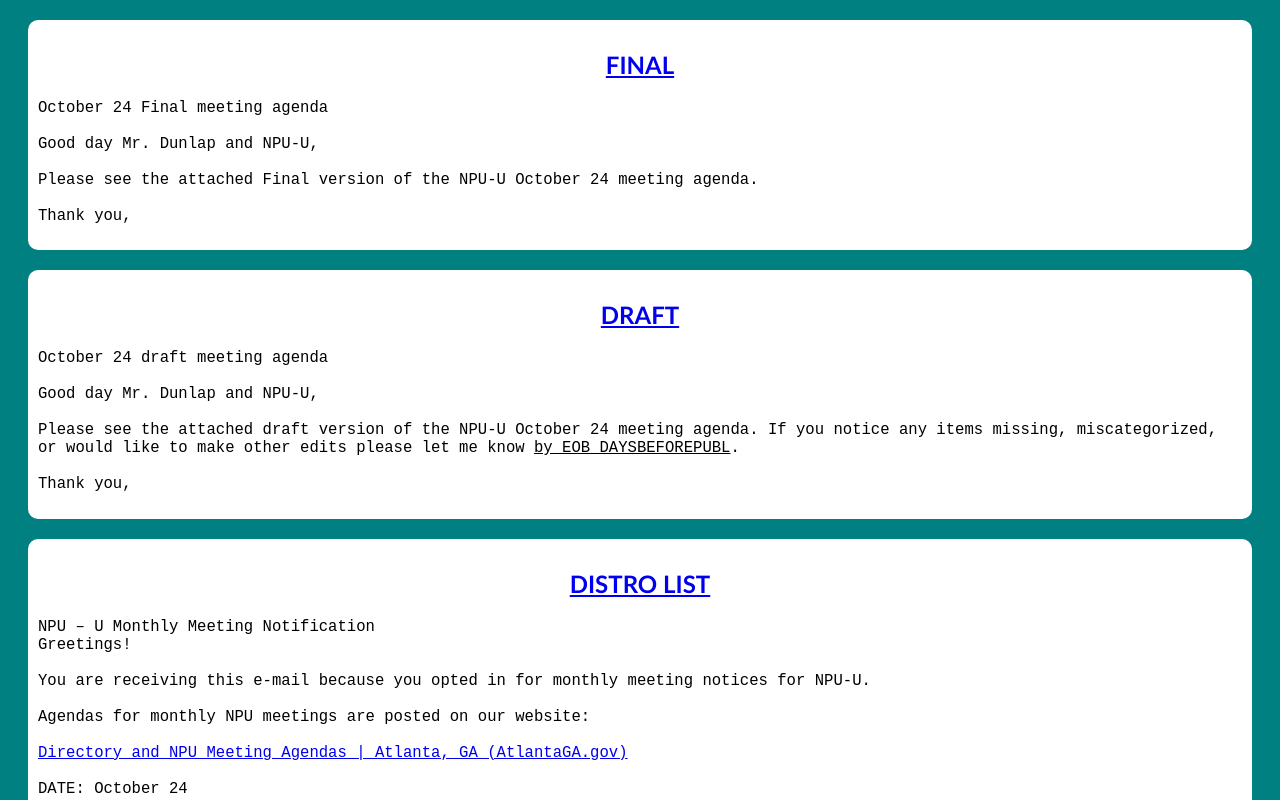
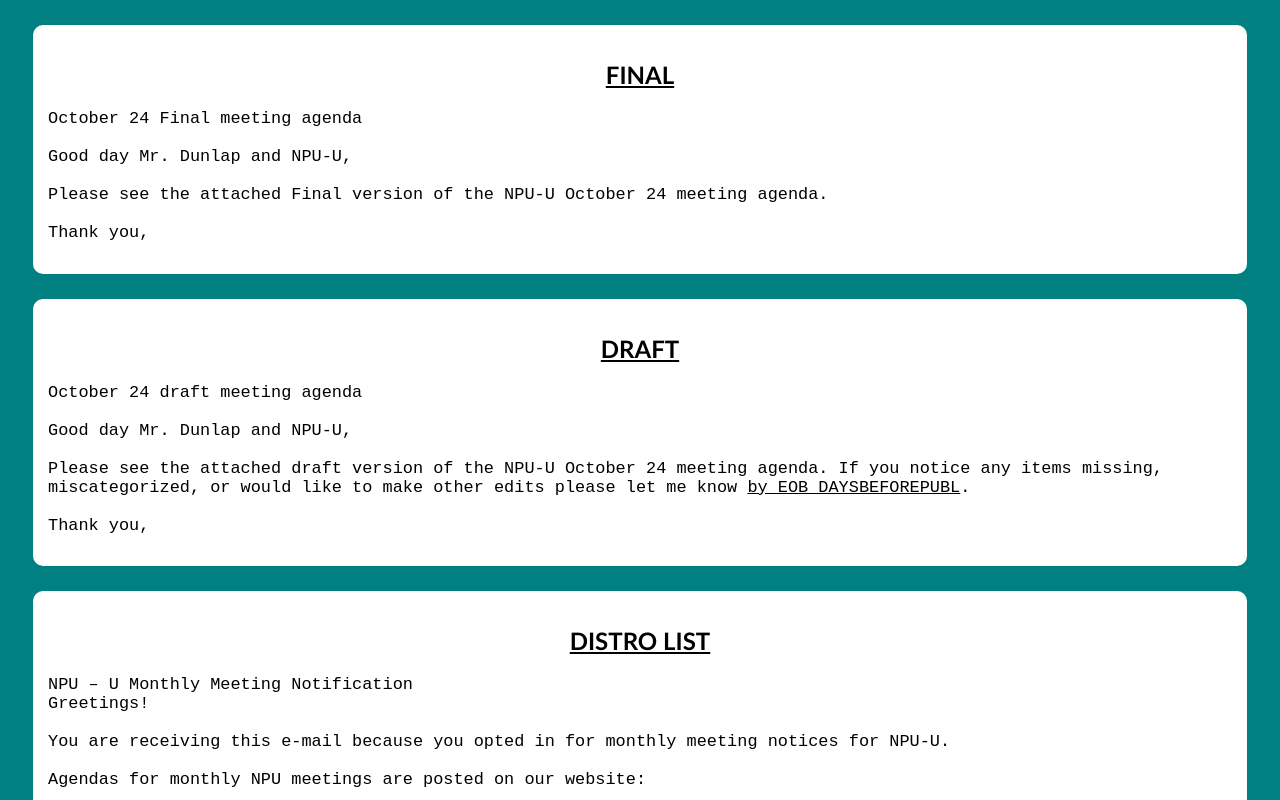
Before and after one commit to UrbaneD0ge/Code-Repos, a website: page NPUNGLR8R/DemoNPUscript.html in a window 1280 px wide. Shown: the top 800 px of the page. Drawn offline with Linux system fonts and the light colour scheme.

Commit message:
one style. yes.

```diff
--- a/NPUNGLR8R/style.css
+++ b/NPUNGLR8R/style.css
@@ -7,13 +7,13 @@
   background-color: white;
   /* width: 300px;
   height: 300px; */
-  margin: 20px;
+  margin: 25px;
   border-radius: 10px;
-  padding: 10px;
+  padding: 15px;
 }
 
 pre {
-  font-size: 1.2em;
+  font-size: 1.3em;
   overflow-x: auto;
   white-space: pre-wrap;
   white-space: -moz-pre-wrap;
@@ -30,3 +30,7 @@
 h2 {
   text-align: center;
 }
+
+a {
+  color: initial;
+}
```
